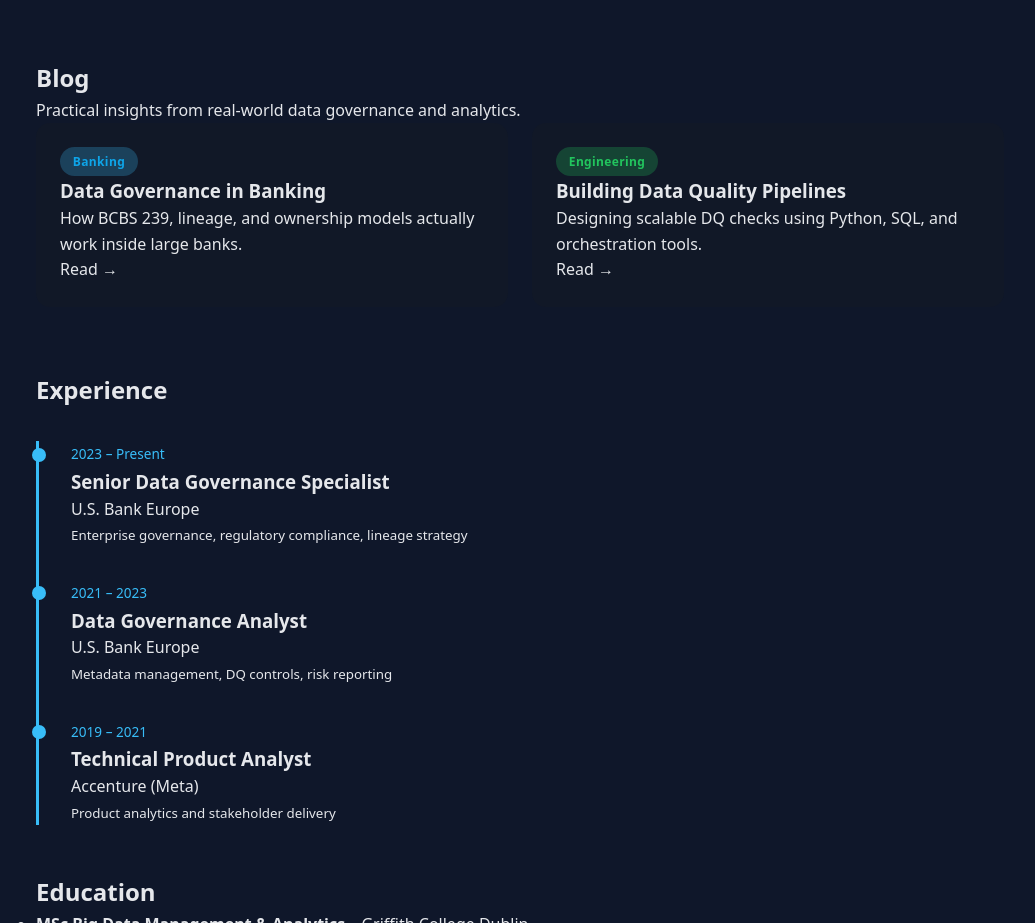
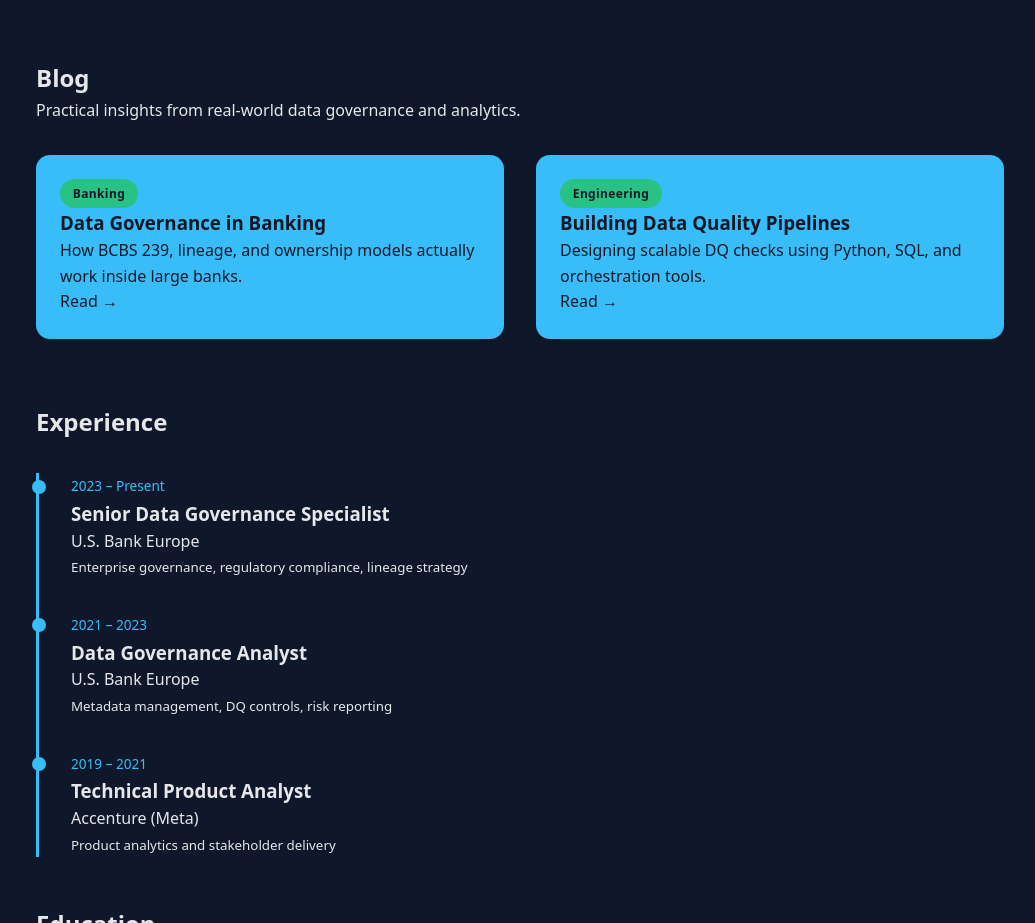
Before and after one commit to rishi59/realworlddatagovernance, a website: page docs/temp.html in a window 1280 px wide. Shown: the part 1140-2063 px from the top of the page, without its empty margins (120-1155 px from the left). Drawn offline with Linux system fonts and the light colour scheme.

Commit message:
bg colour modified for the blog section

```diff
--- a/docs/temp.html
+++ b/docs/temp.html
@@ -131,20 +131,44 @@
    .blog-grid {
   display: grid;
   grid-template-columns: repeat(auto-fit, minmax(280px, 1fr));
-      gap: 1.5rem;
+  gap: 2rem; /* Increase space between cards */
+  padding-top: 2rem; /* Adding padding to the top for better spacing */
 }
 
+
+    /* BLOG CARD */
 .blog-card {
-      background: var(--card);
+  background: #38bdf8; /* Light accent color for the blog card */
   padding: 1.5rem;
   border-radius: 14px;
   cursor: pointer;
   transition: transform 0.3s, box-shadow 0.3s;
+  box-shadow: 0 4px 12px rgba(0, 0, 0, 0.1); /* Soft shadow to make it stand out */
+  color: #111827; /* Dark text for better contrast */
 }
 
+/* Hover effect for blog card */
 .blog-card:hover {
   transform: translateY(-10px);
-      box-shadow: 0 20px 40px rgba(0,0,0,0.4);
+  box-shadow: 0 20px 40px rgba(0, 0, 0, 0.4);
+}
+
+
+/* BLOG CARD */
+.blog-card {
+  background: #38bdf8; /* Light accent color for the blog card */
+  padding: 1.5rem;
+  border-radius: 14px;
+  cursor: pointer;
+  transition: transform 0.3s, box-shadow 0.3s;
+  box-shadow: 0 4px 12px rgba(0, 0, 0, 0.1); /* Soft shadow to make it stand out */
+  color: #111827; /* Dark text for better contrast */
+}
+
+/* Hover effect for blog card */
+.blog-card:hover {
+  transform: translateY(-10px);
+  box-shadow: 0 20px 40px rgba(0, 0, 0, 0.4);
 }
 
 /* BLOG TAGS */
@@ -155,19 +179,22 @@
   font-weight: 600;
   letter-spacing: 0.03em;
   font-size: 0.75rem;
+  color: #111827; /* Dark color for better contrast */
 }
 
 /* Banking Tag */
 .tag.banking {
-  background: rgba(56, 189, 248, 0.25); /* slightly stronger than before */
-  color: #0ea5e9; /* brighter cyan */
+  background: rgba(34, 197, 94, 0.75); /* Stronger green for the background */
+  color: #111827; /* Dark color for the text */
 }
 
 /* Engineering Tag */
 .tag.engineering {
-  background: rgba(34, 197, 94, 0.25); /* stronger green */
-  color: #22c55e; /* brighter green */
+  background: rgba(34, 197, 94, 0.75); /* Stronger green for the background */
+  color: #111827; /* Dark color for the text */
 }
+
+
 
 
     /* SKILLS */
```
Lines whose indentation alone changed are shown as unchanged.
